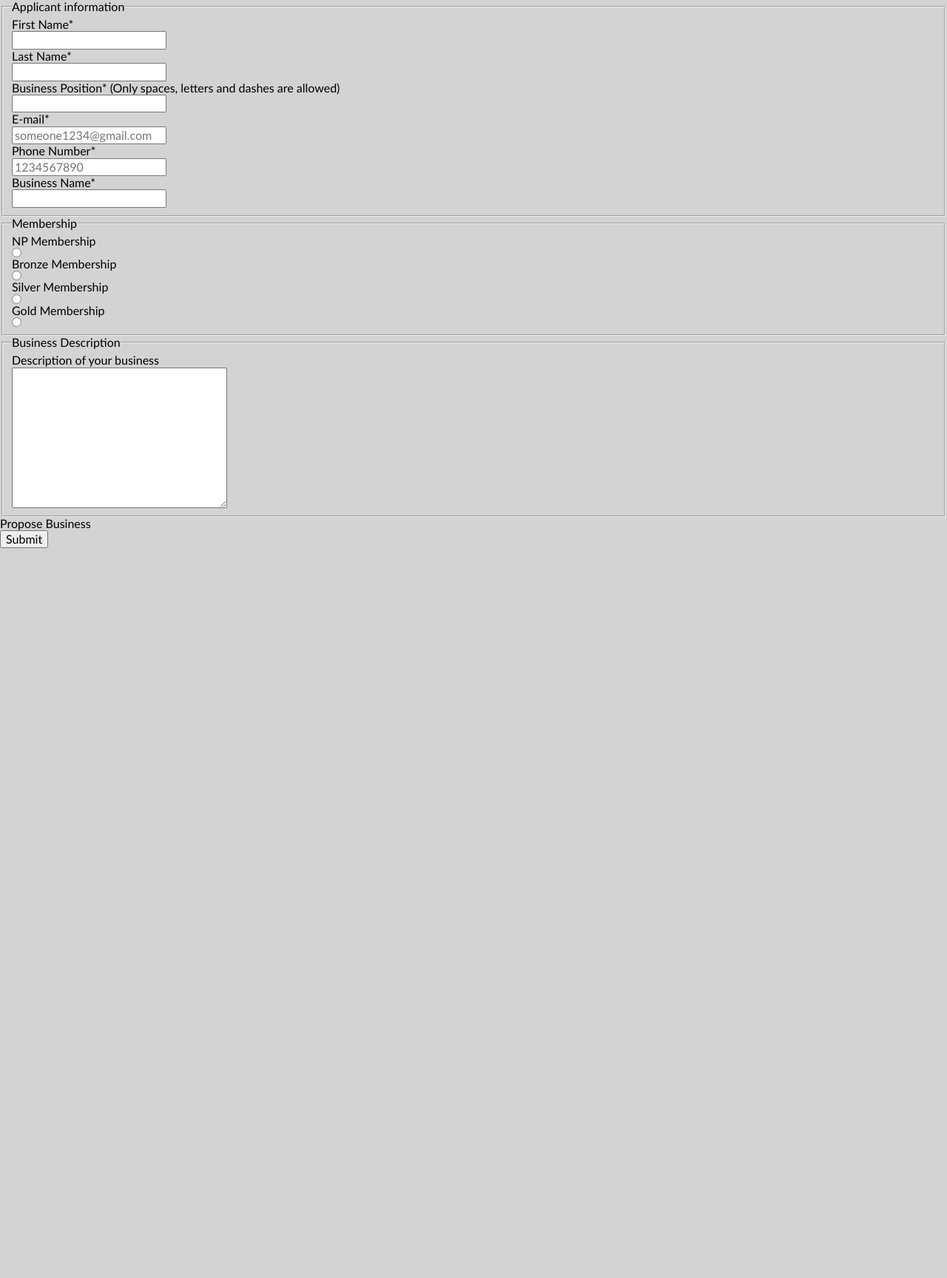
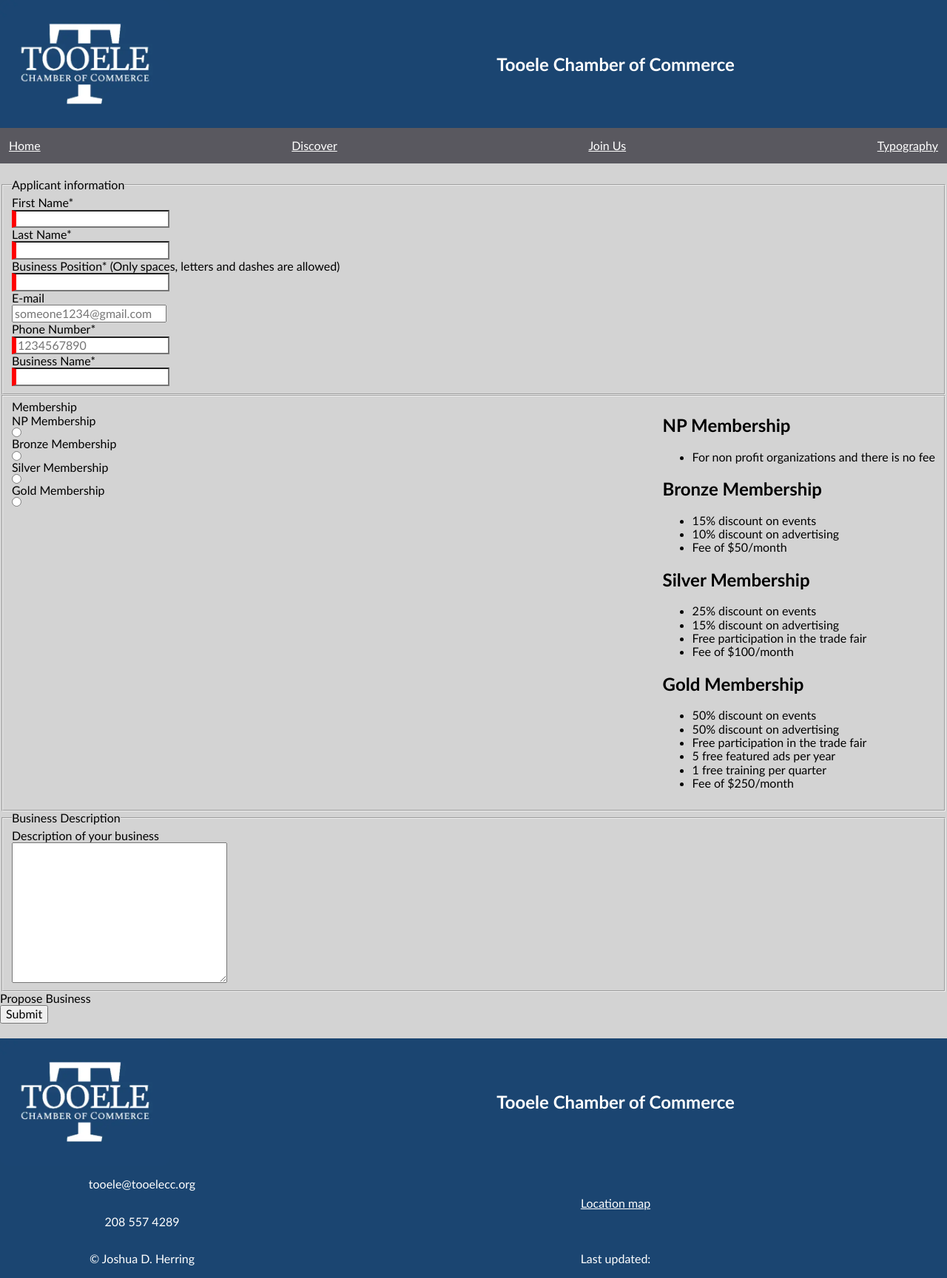
Before and after one commit to JoshuaHerring/wdd230, a plain HTML site: page chamber/join.html in a window 1280 px wide. Shown: the whole page at 74% size. Before the commit the page ends 800 px from the top, so only its background shows below. Drawn offline with Linux system fonts and the light colour scheme.

Commit message:
finished the join page

```diff
--- a/chamber/css/main.css
+++ b/chamber/css/main.css
@@ -206,3 +206,20 @@
 {
     display: block;
 }
+
+.flexBox
+{
+    display: flex;
+    flex-direction: row;
+    justify-content: space-between;
+}
+
+form input:required
+{
+    border-left: red solid 6px;
+}
+
+form input:required:valid
+{
+    border-left: green solid 6px;
+}
--- a/chamber/join.html
+++ b/chamber/join.html
@@ -9,9 +9,29 @@
     <link rel="stylesheet" href="./css/main.css">
     <link rel="stylesheet" href="./css/medium.css">
     <link rel="stylesheet" href="./css/large.css">
+    <link rel="shortcut icon" href="./images/favicon.ico">
 </head>
 <body>
 
+    <header>
+        <div class="sub">
+            <img src="./images/logo.webp" alt="Logo">
+            <h2>Tooele Chamber of Commerce</h2>
+        </div>
+        <div class="button_div">
+            <button id="button">&#9776;</button>
+        </div>
+            <nav id="dropDown">
+                <a href="./index.html">Home</a>
+                <a href="./discover.html">Discover</a>
+                <a href="./join.html">Join Us</a>
+                <a href="">Typography</a>
+            </nav>
+            <div class="pop_up pop_up_vanish" id="pop">
+                <h2>Join</h2>
+                <p>Come join us today at 2pm</p>
+            </div>
+    </header>
 
     <form method="get" action="./thank_you.html">
         <fieldset>
@@ -27,7 +47,7 @@
                 Business Position* (Only spaces, letters and dashes are allowed) <input type="text" name="position" required pattern="[- A-Za-z]+" minlength="7">
             </label>
             <label>
-                E-mail* <input type="email" name="email" placeholder="someone1234@gmail.com" required>
+                E-mail <input type="email" name="email" placeholder="someone1234@gmail.com">
             </label>
             <label>
                 Phone Number* <input type="tel" name="phone" placeholder="1234567890" required>
@@ -37,7 +57,8 @@
             </label>
         </fieldset>
 
-        <fieldset>
+        <fieldset class="flexBox">
+            <div>
             <legend>Membership</legend>
 
             <label>
@@ -52,6 +73,38 @@
             <label>
                 Gold Membership <input type="radio" name="membership">
             </label>
+            </div>
+
+            <div>
+                <h2>NP Membership</h2>
+                <ul>
+                    <li>For non profit organizations and there is no fee</li>
+                </ul>
+
+                <h2>Bronze Membership</h2>
+                <ul>
+                    <li>15% discount on events</li>
+                    <li>10% discount on advertising</li>
+                    <li>Fee of $50/month</li>
+                </ul>
+                <h2>Silver Membership</h2>
+                <ul>
+                    <li>25% discount on events</li>
+                    <li>15% discount on advertising</li>
+                    <li>Free participation in the trade fair</li>
+                    <li>Fee of $100/month</li>
+                </ul>
+                <h2>Gold Membership</h2>
+                <ul>
+                    <li>50% discount on events</li>
+                    <li>50% discount on advertising</li>
+                    <li>Free participation in the trade fair</li>
+                    <li>5 free featured ads per year</li>
+                    <li>1 free training per quarter</li>
+                    <li>Fee of $250/month</li>
+                </ul>
+
+            </div>
         </fieldset>
 
         <fieldset>
@@ -61,13 +114,26 @@
             </label>
         </fieldset>
         <!-- You need a hidden field that contains the date and time the form was loaded -->
+        <input id="date" type="hidden" name="todaydate">
         <label>
             Propose Business <input type="submit">
         </label>
 
     </form>
 
+    <footer>
 
+        <div class="sub">
+            <img src="./images/logo.webp" alt="Logo">
+            <h2>Tooele Chamber of Commerce</h2>
+            <p>tooele@tooelecc.org</p>
+            <p>208 557 4289</p>
+            <p>&copy; <span id="date"></span>Joshua D. Herring</p>
+            <p>Last updated: <span id="last_updated"></span></p>
+            <a class="map_link" href="https://goo.gl/maps/13KKaTk8Mctpra6BA">Location map</a>
+        </div>
+    </footer>
 
+    <script src="./js/main.js"></script>
 </body>
 </html>
--- a/chamber/js/main.js
+++ b/chamber/js/main.js
@@ -62,3 +62,9 @@
 
     localStorage.setItem("last_visit", Date.now());
 }
+
+
+// Join page date handling
+const date = new Date();
+
+document.querySelector("#date").value = date;
```
Also changed, not shown: chamber/discover.html (+1 -1 lines).
